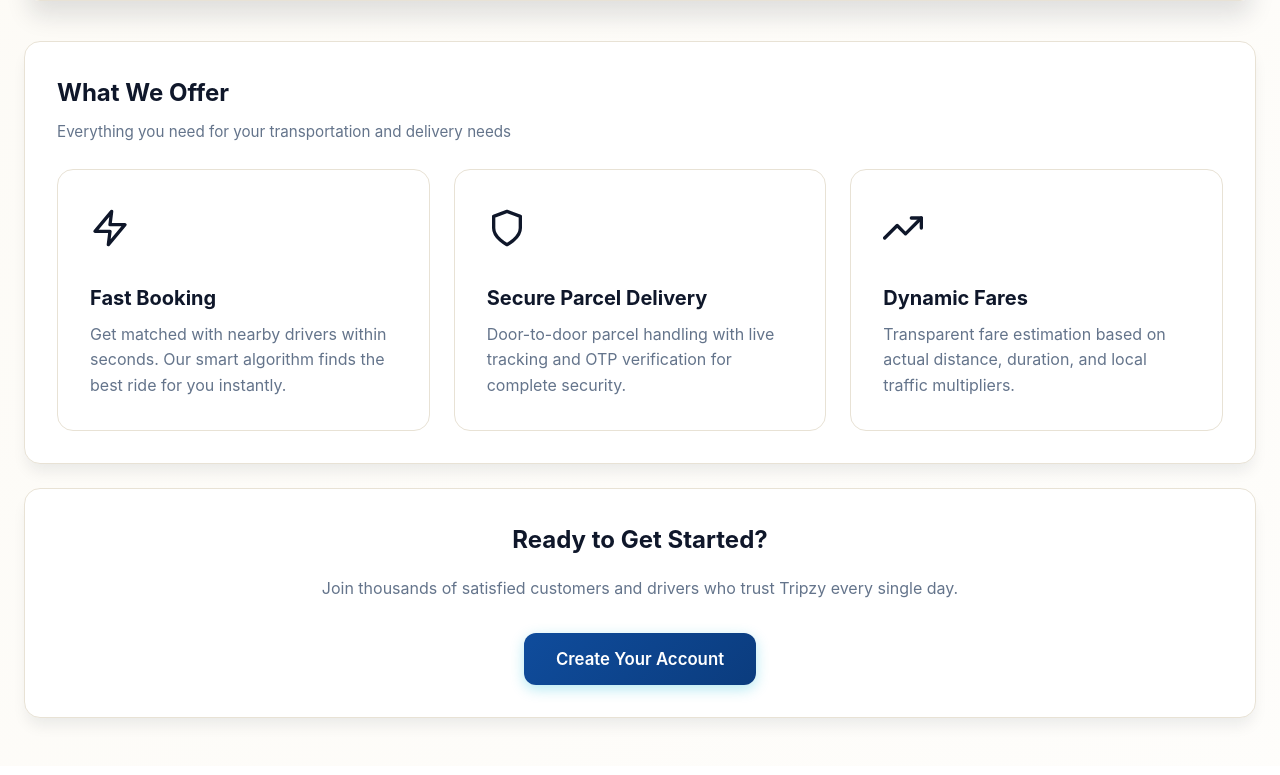
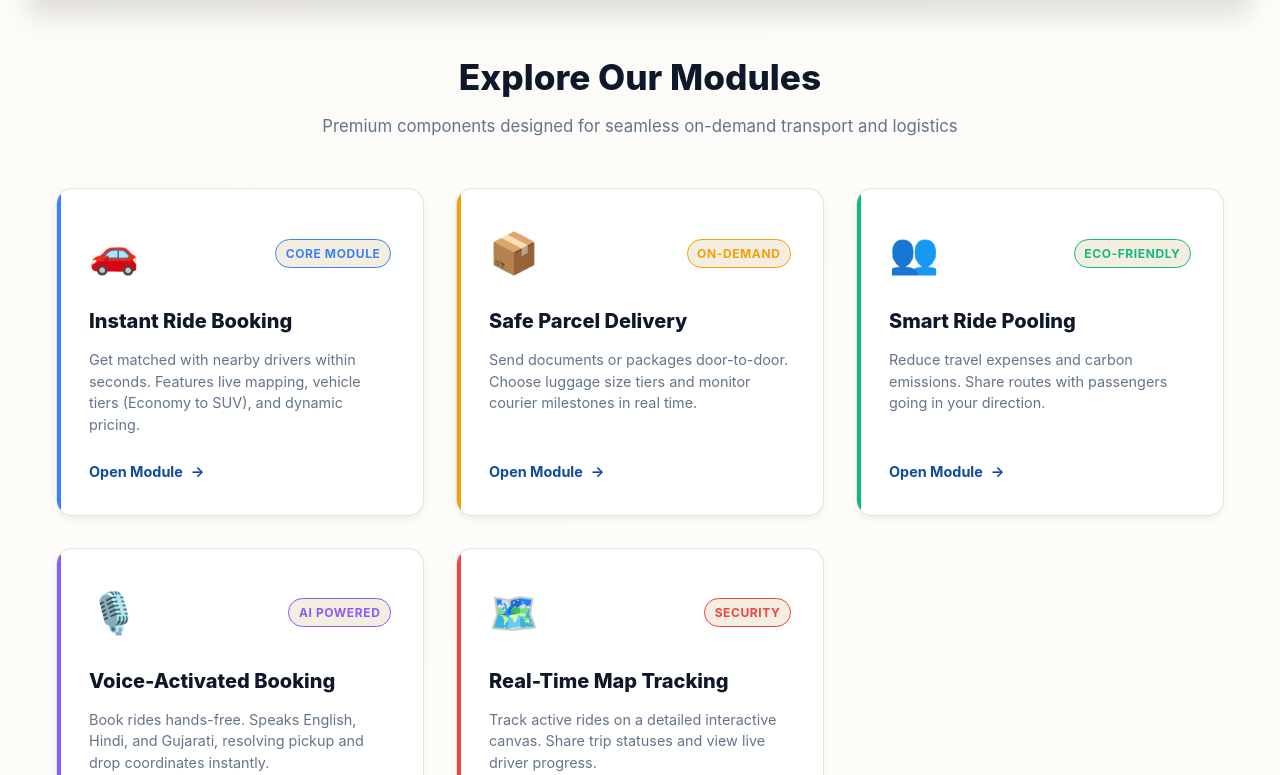
Before and after one commit to rekhashida/Tripzy, a React (Create React App) app in the folder frontend/: page / in a window 1280 px wide. Shown: the part 1005-1780 px from the top of the page. Built offline with nearby package versions, Linux system fonts and the light colour scheme; the HTML template or start-up script is replaced by a standard one.

Commit message:
design: replace simple 'what we offer' section with premium glowing interactive feature modules showcase

```diff
--- a/frontend/src/pages/Home.js
+++ b/frontend/src/pages/Home.js
@@ -10,7 +10,8 @@ import {
   FiShield,
   FiTrendingUp,
   FiClock,
-  FiUser
+  FiUser,
+  FiMic
 } from 'react-icons/fi';
 import Button from '../components/Button';
 import Card from '../components/Card';
@@ -19,23 +20,7 @@ export default function Home() {
   const { user } = useAuth();
   const navigate = useNavigate();
 
-  const features = [
-    {
-      icon: <FiZap />,
-      title: 'Fast Booking',
-      description: 'Get matched with nearby drivers within seconds. Our smart algorithm finds the best ride for you instantly.'
-    },
-    {
-      icon: <FiShield />,
-      title: 'Secure Parcel Delivery',
-      description: 'Door-to-door parcel handling with live tracking and OTP verification for complete security.'
-    },
-    {
-      icon: <FiTrendingUp />,
-      title: 'Dynamic Fares',
-      description: 'Transparent fare estimation based on actual distance, duration, and local traffic multipliers.'
-    }
-  ];
+  const isDriver = user && user.role === 'driver';
 
   const driverFeatures = [
     {
@@ -55,7 +40,48 @@ export default function Home() {
     }
   ];
 
-  const isDriver = user && user.role === 'driver';
+  const modulesShowcase = [
+    {
+      title: 'Instant Ride Booking',
+      icon: '🚗',
+      badge: 'Core Module',
+      badgeColor: '#3b82f6',
+      desc: 'Get matched with nearby drivers within seconds. Features live mapping, vehicle tiers (Economy to SUV), and dynamic pricing.',
+      link: '/ride'
+    },
+    {
+      title: 'Safe Parcel Delivery',
+      icon: '📦',
+      badge: 'On-Demand',
+      badgeColor: '#f59e0b',
+      desc: 'Send documents or packages door-to-door. Choose luggage size tiers and monitor courier milestones in real time.',
+      link: '/parcel'
+    },
+    {
+      title: 'Smart Ride Pooling',
+      icon: '👥',
+      badge: 'Eco-Friendly',
+      badgeColor: '#10b981',
+      desc: 'Reduce travel expenses and carbon emissions. Share routes with passengers going in your direction.',
+      link: '/pooling'
+    },
+    {
+      title: 'Voice-Activated Booking',
+      icon: '🎙️',
+      badge: 'AI Powered',
+      badgeColor: '#8b5cf6',
+      desc: 'Book rides hands-free. Speaks English, Hindi, and Gujarati, resolving pickup and drop coordinates instantly.',
+      link: '/voice-booking'
+    },
+    {
+      title: 'Real-Time Map Tracking',
+      icon: '🗺️',
+      badge: 'Security',
+      badgeColor: '#ef4444',
+      desc: 'Track active rides on a detailed interactive canvas. Share trip statuses and view live driver progress.',
+      link: '/my-rides'
+    }
+  ];
 
   return (
     <>
@@ -372,12 +398,13 @@ export default function Home() {
         </div>
       )}
 
+      {isDriver ? (
         <Card
-        title={isDriver ? "Driver Benefits & Tools" : "What We Offer"}
-        subtitle={isDriver ? "Everything you need to succeed as a Tripzy partner" : "Everything you need for your transportation and delivery needs"}
+          title="Driver Benefits & Tools"
+          subtitle="Everything you need to succeed as a Tripzy partner"
         >
           <div className="features">
-          {(isDriver ? driverFeatures : features).map((feature, index) => (
+            {driverFeatures.map((feature, index) => (
               <div key={index} className="feature-card">
                 <div className="feature-icon">{feature.icon}</div>
                 <h3 className="feature-title">{feature.title}</h3>
@@ -386,6 +413,101 @@ export default function Home() {
             ))}
           </div>
         </Card>
+      ) : (
+        <div style={{
+          width: '100%',
+          maxWidth: '1200px',
+          margin: '3rem auto 4rem auto',
+          padding: '0 1rem'
+        }}>
+          <h2 style={{
+            fontSize: '2.2rem',
+            fontWeight: '800',
+            textAlign: 'center',
+            marginBottom: '0.5rem',
+            color: 'var(--text-primary)'
+          }}>
+            Explore Our Modules
+          </h2>
+          <p style={{
+            textAlign: 'center',
+            color: 'var(--text-muted)',
+            marginBottom: '3rem',
+            fontSize: '1.05rem'
+          }}>
+            Premium components designed for seamless on-demand transport and logistics
+          </p>
+
+          <div style={{
+            display: 'grid',
+            gridTemplateColumns: 'repeat(auto-fit, minmax(320px, 1fr))',
+            gap: '2rem',
+            width: '100%'
+          }}>
+            {modulesShowcase.map((mod, index) => (
+              <div
+                key={index}
+                style={{
+                  background: 'var(--bg-secondary)',
+                  border: '1px solid var(--border-color)',
+                  borderRadius: 'var(--border-radius-lg)',
+                  padding: '2rem',
+                  display: 'flex',
+                  flexDirection: 'column',
+                  justifyContent: 'space-between',
+                  transition: 'transform 0.3s, box-shadow 0.3s',
+                  cursor: 'pointer',
+                  boxShadow: 'var(--shadow-md)',
+                  position: 'relative',
+                  overflow: 'hidden'
+                }}
+                className="action-card-btn"
+                onClick={() => navigate(user ? mod.link : '/login')}
+              >
+                <div style={{
+                  position: 'absolute',
+                  top: 0,
+                  left: 0,
+                  width: '4px',
+                  height: '100%',
+                  background: mod.badgeColor
+                }} />
+
+                <div>
+                  <div style={{ display: 'flex', justifyContent: 'space-between', alignItems: 'center', marginBottom: '1.25rem' }}>
+                    <span style={{ fontSize: '2.5rem' }}>{mod.icon}</span>
+                    <span style={{
+                      fontSize: '0.75rem',
+                      fontWeight: '700',
+                      textTransform: 'uppercase',
+                      letterSpacing: '0.05em',
+                      padding: '0.25rem 0.6rem',
+                      borderRadius: '20px',
+                      background: 'var(--bg-tertiary)',
+                      color: mod.badgeColor,
+                      border: `1px solid ${mod.badgeColor}`
+                    }}>
+                      {mod.badge}
+                    </span>
+                  </div>
+
+                  <h3 style={{ fontSize: '1.25rem', fontWeight: '800', marginBottom: '0.75rem', color: 'var(--text-primary)' }}>
+                    {mod.title}
+                  </h3>
+
+                  <p style={{ fontSize: '0.9rem', color: 'var(--text-muted)', lineHeight: '1.5', marginBottom: '1.5rem' }}>
+                    {mod.desc}
+                  </p>
+                </div>
+
+                <div style={{ display: 'flex', alignItems: 'center', gap: '0.5rem', fontWeight: '700', fontSize: '0.9rem', color: 'var(--primary)' }}>
+                  Open Module <span style={{ transition: 'transform 0.2s' }}>→</span>
+                </div>
+              </div>
+            ))}
+          </div>
+        </div>
+      )}
 
       {!user && (
         <Card>
```
Lines whose indentation alone changed are shown as unchanged.
